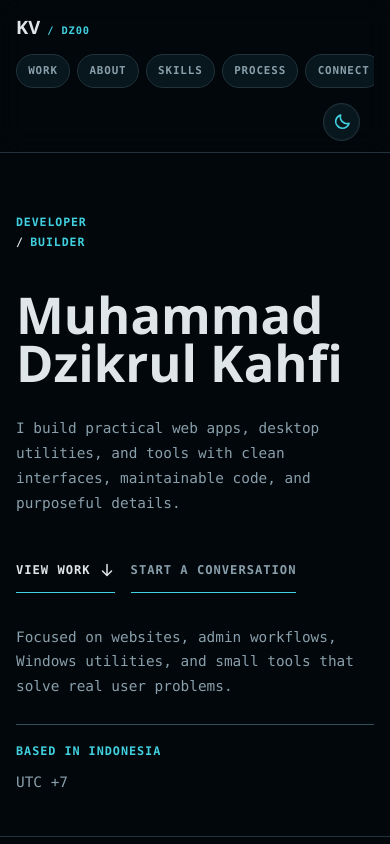
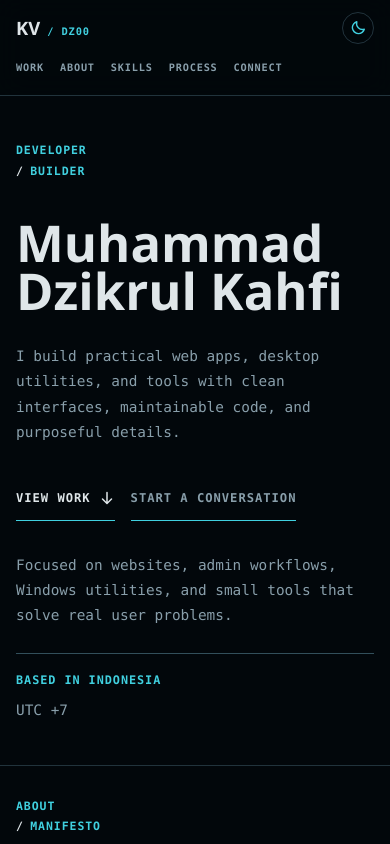
Before and after one commit to KVdz00/KVdz00-portfolio-v2, a React (Vite) app: page / in a window 390 px wide. Shown: the top 844 px of the page. Built offline with nearby package versions, Linux system fonts and the light colour scheme.

Commit message:
Refine responsive header layout

```diff
--- a/src/styles.css
+++ b/src/styles.css
@@ -1404,10 +1404,18 @@ h1 {
 
   .site-header {
     position: sticky;
-    grid-template-columns: 1fr auto;
-    gap: 0.85rem;
+    grid-template-areas:
+      "brand actions"
+      "nav nav";
+    grid-template-columns: minmax(0, 1fr) auto;
+    gap: 0.7rem 0.9rem;
     align-items: center;
-    padding: 0.8rem 1rem 0.7rem;
+    min-height: auto;
+    padding: 0.75rem 1rem 0.65rem;
+  }
+
+  .brand-mark {
+    grid-area: brand;
   }
 
   .brand-mark span {
@@ -1418,19 +1426,35 @@ h1 {
     font-size: 0.65rem;
   }
 
+  .header-actions {
+    grid-area: actions;
+  }
+
   .theme-switch {
-    width: 2.35rem;
-    height: 2.35rem;
+    width: 2rem;
+    height: 2rem;
+    border-color: var(--border);
+    background: transparent;
+    box-shadow: none;
+  }
+
+  .theme-switch svg {
+    width: 1rem;
+    height: 1rem;
+  }
+
+  .theme-switch:hover {
+    box-shadow: none;
   }
 
   nav {
-    grid-column: 1 / -1;
+    grid-area: nav;
     width: 100%;
     justify-content: flex-start;
-    gap: 0.45rem;
+    gap: 1rem;
     overflow-x: auto;
     overscroll-behavior-inline: contain;
-    padding-bottom: 0.1rem;
+    padding: 0.05rem 0 0.15rem;
     scrollbar-width: none;
     -webkit-overflow-scrolling: touch;
   }
@@ -1441,19 +1465,24 @@ h1 {
 
   nav a {
     flex: 0 0 auto;
-    min-height: 34px;
+    min-height: 26px;
     display: inline-flex;
     align-items: center;
-    border: 1px solid var(--border);
-    border-radius: 999px;
-    padding: 0.42rem 0.7rem;
-    font-size: 0.68rem;
-    background: var(--surface);
+    border: 0;
+    border-bottom: 1px solid transparent;
+    border-radius: 0;
+    padding: 0.15rem 0 0.25rem;
+    background: transparent;
+    font-size: 0.64rem;
+  }
+
+  nav a:hover {
+    border-bottom-color: var(--accent);
   }
 
   .hero-section {
     min-height: auto;
-    padding: 3.8rem 1rem 2.6rem;
+    padding: 2.9rem 1rem 2.6rem;
   }
 
   .hero-grid {
```
